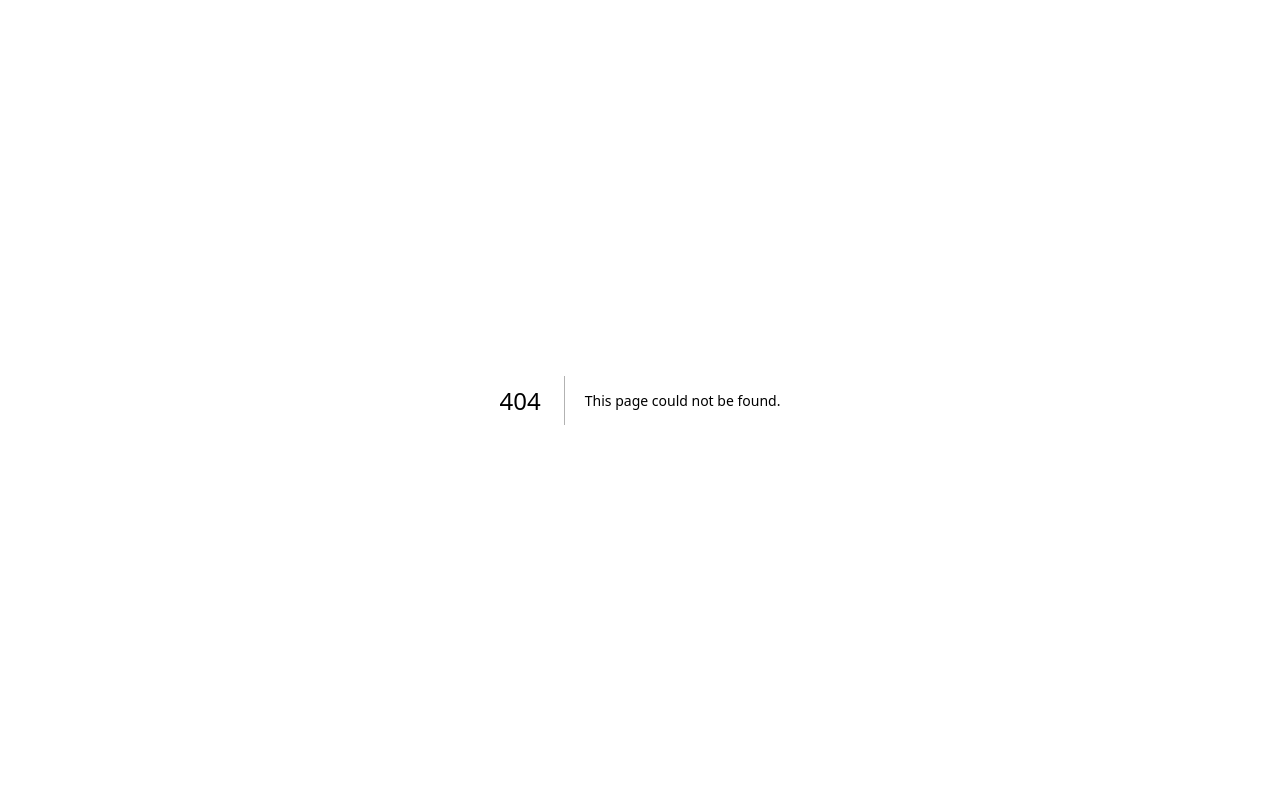
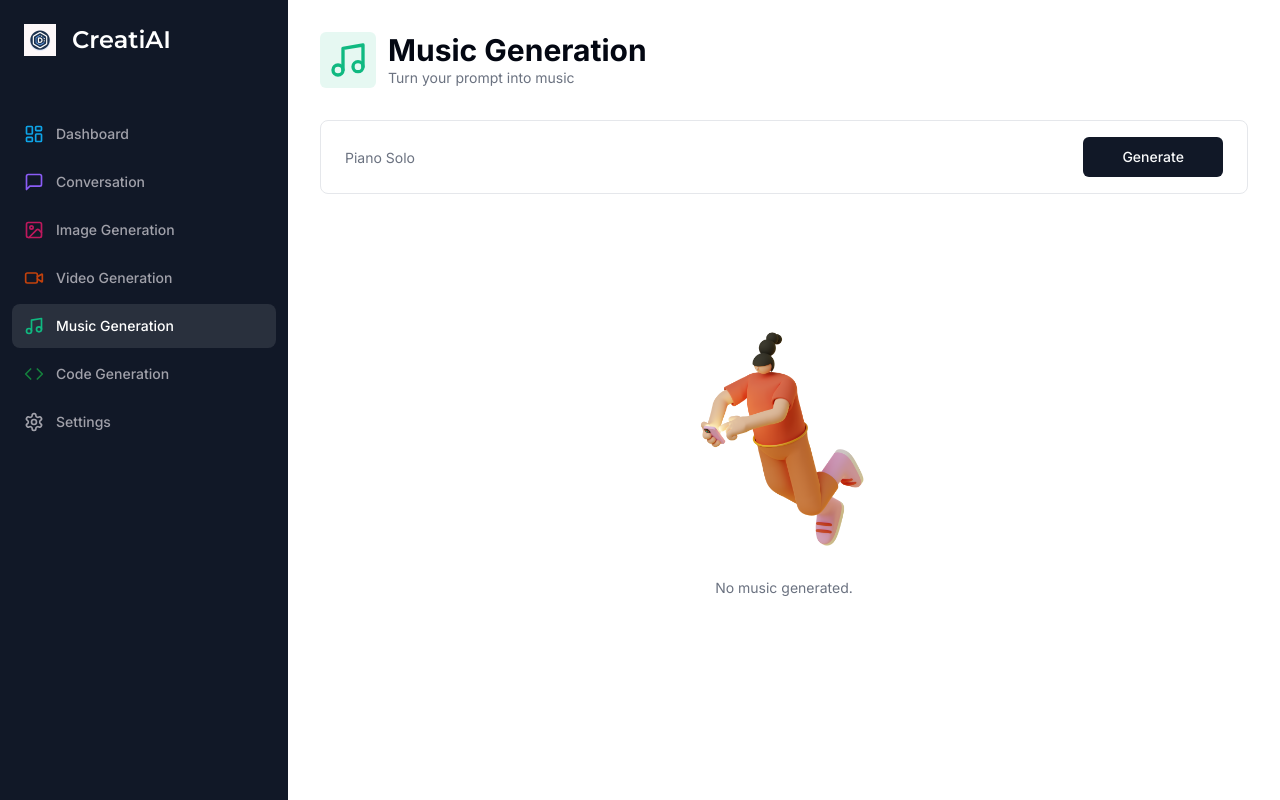
Before and after one commit to dchobarkar/saas-ai-platform, a Next.js app: page /music in a window 1280 px wide. Before the commit this address had no page. Built offline with nearby package versions, Linux system fonts and the light colour scheme.

Commit message:
add music generation ai

```diff
--- /dev/null
+++ b/app/(dashboard)/(routes)/music/constants.ts
@@ -0,0 +1,7 @@
+import * as z from "zod";
+
+export const formSchema = z.object({
+  prompt: z.string().min(1, {
+    message: "Music prompt is required.",
+  }),
+});
--- /dev/null
+++ b/app/(dashboard)/(routes)/music/page.tsx
@@ -0,0 +1,110 @@
+"use client";
+
+import React, { useState } from "react";
+import { useForm } from "react-hook-form";
+import { Music } from "lucide-react";
+import axios from "axios";
+import * as z from "zod";
+import { useRouter } from "next/navigation";
+import { zodResolver } from "@hookform/resolvers/zod";
+
+import Heading from "@/components/heading";
+import { Empty } from "@/components/empty";
+import Loader from "@/components/loader";
+import { Form, FormControl, FormField, FormItem } from "@/components/ui/form";
+import { Input } from "@/components/ui/input";
+import { Button } from "@/components/ui/button";
+import { formSchema } from "./constants";
+
+const MusicPage = () => {
+  const [music, setMusic] = useState<string>();
+
+  const router = useRouter();
+  const form = useForm<z.infer<typeof formSchema>>({
+    resolver: zodResolver(formSchema),
+    defaultValues: {
+      prompt: "",
+    },
+  });
+
+  const isLoading = form.formState.isSubmitting;
+
+  const onSubmit = async (values: z.infer<typeof formSchema>) => {
+    try {
+      setMusic(undefined);
+
+      const response = await axios.post("/api/music", values);
+      setMusic(response.data.audio);
+
+      form.reset();
+    } catch (error: any) {
+      // TODO: Open Pro Modal
+      console.log(error);
+    } finally {
+      router.refresh();
+    }
+  };
+
+  return (
+    <div>
+      <Heading
+        title="Music Generation"
+        description="Turn your prompt into music"
+        icon={Music}
+        iconColor="text-emerald-500"
+        bgColor="bg-emerald-500/10"
+      />
+      <div className="px-4 lg:px-8">
+        <div>
+          <Form {...form}>
+            <form
+              onSubmit={form.handleSubmit(onSubmit)}
+              className="rounded-lg border w-full p-4 px-3 md:px-6 focus-within:shadow-sm grid grid-cols-12 gap-2"
+            >
+              <FormField
+                name="prompt"
+                render={({ field }: any) => (
+                  <FormItem className="col-span-12 lg:col-span-10">
+                    <FormControl className="m-0 p-0">
+                      <Input
+                        className="border-0 outline-none focus-visible:ring-0 focus-visible:ring-transparent"
+                        disabled={isLoading}
+                        placeholder="Piano Solo"
+                        {...field}
+                      />
+                    </FormControl>
+                  </FormItem>
+                )}
+              />
+
+              <Button
+                className="col-span-12 lg:col-span-2 w-full"
+                disabled={isLoading}
+              >
+                Generate
+              </Button>
+            </form>
+          </Form>
+        </div>
+
+        <div className="space-y-4 mt-4">
+          {isLoading && (
+            <div className="p-8 rounded-lg w-full flex items-center justify-center bg-muted">
+              <Loader />
+            </div>
+          )}
+
+          {!music && !isLoading && <Empty label="No music generated." />}
+
+          {music && (
+            <audio controls className="w-full mt-8">
+              <source src={music} />
+            </audio>
+          )}
+        </div>
+      </div>
+    </div>
+  );
+};
+
+export default MusicPage;
--- /dev/null
+++ b/app/api/music/route.ts
@@ -0,0 +1,33 @@
+import Replicate from "replicate";
+import { NextResponse } from "next/server";
+import { auth } from "@clerk/nextjs/server";
+
+const replicate = new Replicate({
+  auth: process.env.REPLICATE_API_TOKEN!,
+});
+
+export async function POST(req: Request) {
+  try {
+    const { userId } = auth();
+    const body = await req.json();
+    const { prompt } = body;
+
+    if (!userId) return new NextResponse("Unauthorized", { status: 401 });
+
+    if (!prompt)
+      return new NextResponse("Prompt is required.", { status: 400 });
+
+    const input = {
+      prompt_b: prompt,
+    };
+    const response = await replicate.run(
+      "riffusion/riffusion:8cf61ea6c56afd61d8f5b9ffd14d7c216c0a93844ce2d82ac1c9ecc9c7f24e05",
+      { input }
+    );
+
+    return NextResponse.json(response);
+  } catch (error) {
+    console.log("[MUSIC_ERROR]", error);
+    return new NextResponse("Internal error", { status: 500 });
+  }
+}
--- a/package.json
+++ b/package.json
@@ -26,6 +26,7 @@
     "react-dom": "^18",
     "react-hook-form": "^7.52.1",
     "react-markdown": "^9.0.1",
+    "replicate": "^0.31.1",
     "tailwind-merge": "^2.3.0",
     "tailwindcss-animate": "^1.0.7",
     "zod": "^3.23.8"
```
Also changed, not shown: 1 other file (tests, documents, lock files or other folders).
